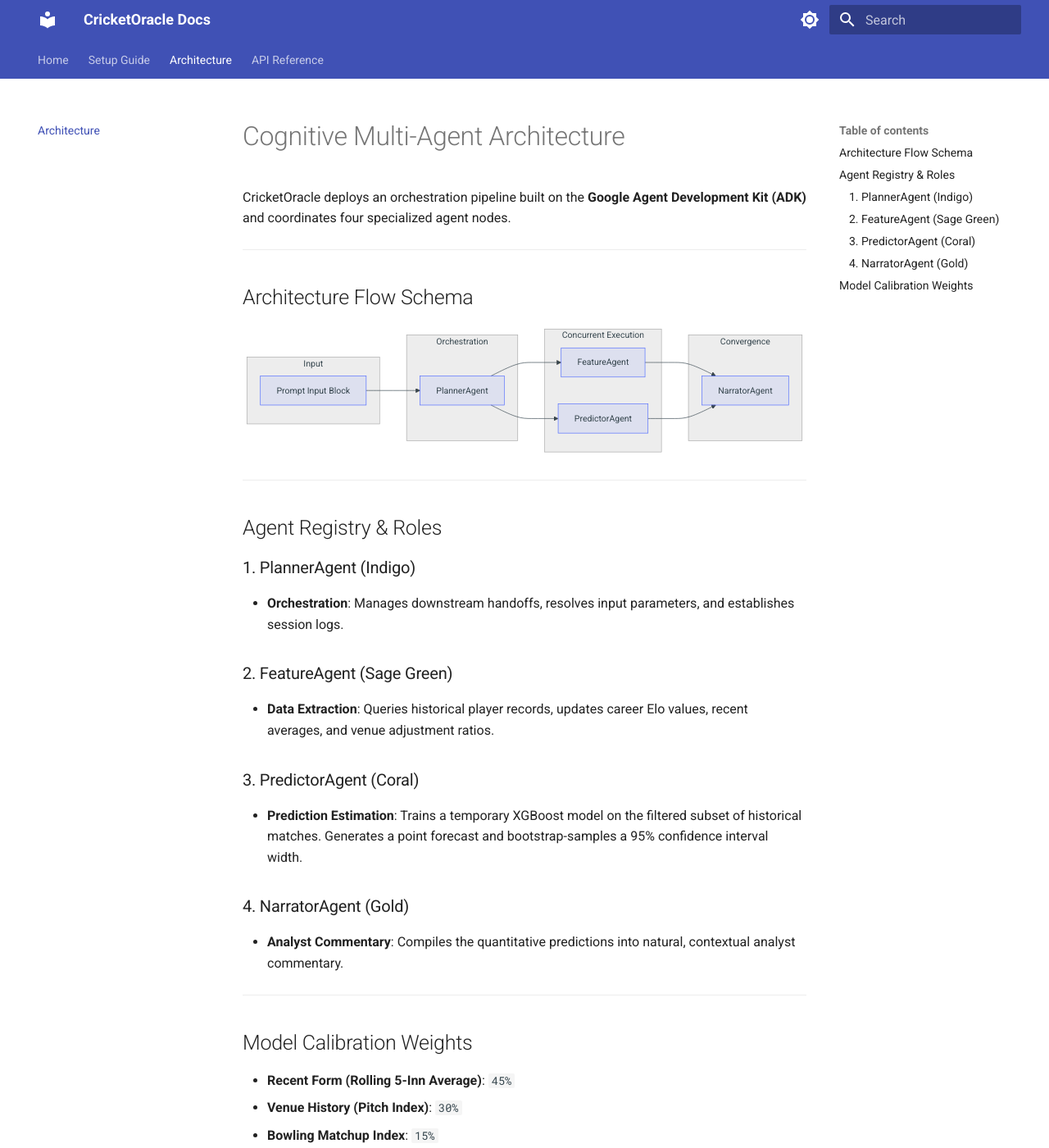
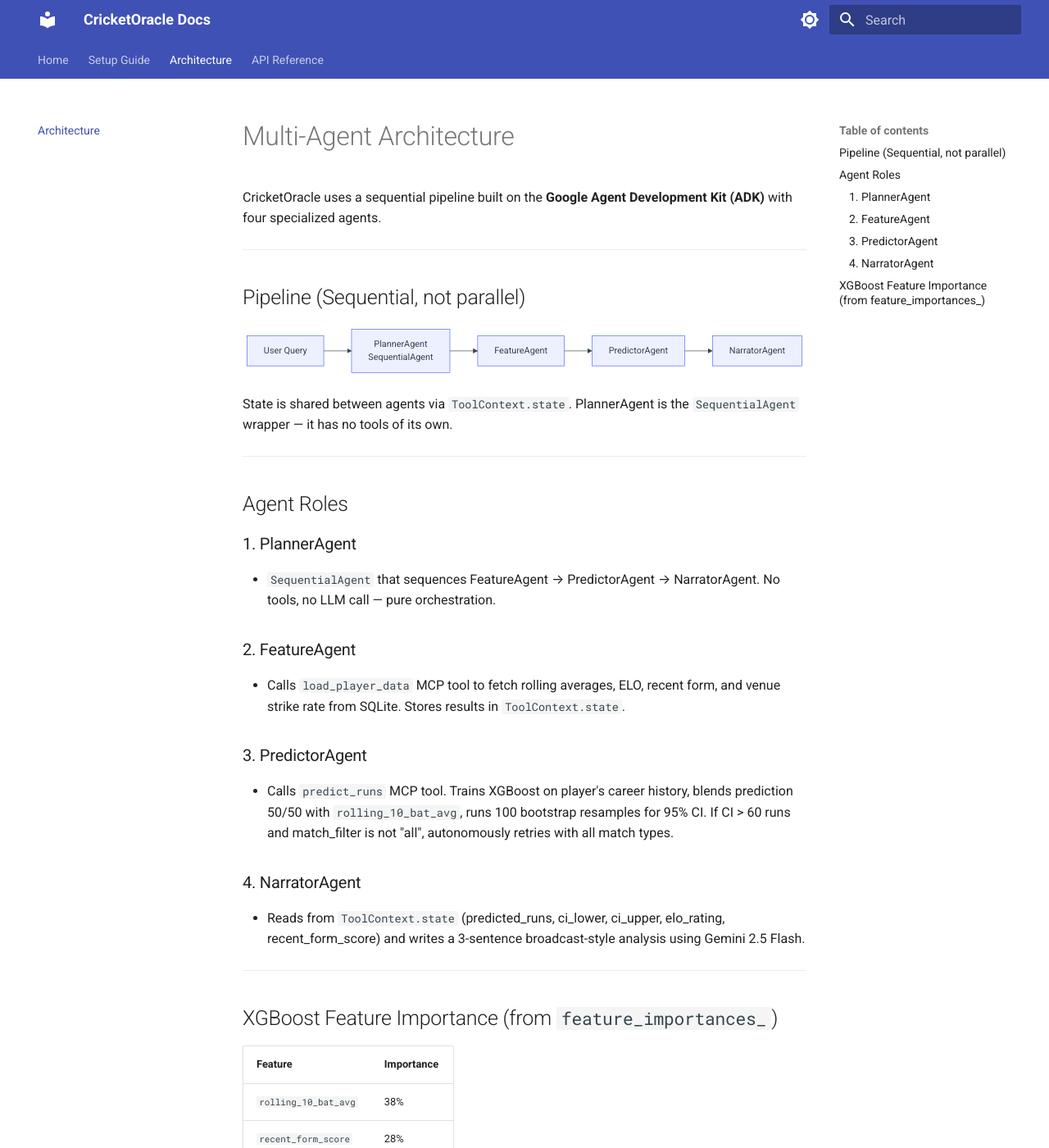
Before and after one commit to bilalhaider-ux/cric_oracle, an MkDocs documentation site: the page built from docs/architecture.md, in a window 1280 px wide and 1400 px high. Shown: the whole window at 82% size. Built offline with MkDocs 1.6.1 and Material for MkDocs 9.7.7, drawn with Linux system fonts in a browser that asks for light colours; some of the changed text lies outside the part shown.

Commit message:
Fix CI threshold to 60, add agentic retry, clean comments, update docs

````diff
--- a/docs/architecture.md
+++ b/docs/architecture.md
@@ -1,58 +1,45 @@
-# Cognitive Multi-Agent Architecture
+# Multi-Agent Architecture
 
-CricketOracle deploys an orchestration pipeline built on the **Google Agent Development Kit (ADK)** and coordinates four specialized agent nodes.
+CricketOracle uses a sequential pipeline built on the **Google Agent Development Kit (ADK)** with four specialized agents.
 
 ---
 
-## Architecture Flow Schema
+## Pipeline (Sequential, not parallel)
 
 ```mermaid
 graph LR
-    subgraph Input
-        A[Prompt Input Block]
-    end
+    A[User Query] --> B[PlannerAgent\nSequentialAgent]
+    B --> C[FeatureAgent]
+    C --> D[PredictorAgent]
+    D --> E[NarratorAgent]
+```
 
-    subgraph Orchestration
-        B[PlannerAgent]
-    end
-
-    subgraph Concurrent Execution
-        C[FeatureAgent]
-        D[PredictorAgent]
-    end
-
-    subgraph Convergence
-        E[NarratorAgent]
-    end
-
-    A --> B
-    B --> C
-    B --> D
-    C --> E
-    D --> E
-```
+State is shared between agents via `ToolContext.state`. PlannerAgent is the `SequentialAgent` wrapper — it has no tools of its own.
 
 ---
 
-## Agent Registry & Roles
+## Agent Roles
 
-### 1. PlannerAgent (Indigo)
-*   **Orchestration**: Manages downstream handoffs, resolves input parameters, and establishes session logs.
+### 1. PlannerAgent
+*   `SequentialAgent` that sequences FeatureAgent → PredictorAgent → NarratorAgent. No tools, no LLM call — pure orchestration.
 
-### 2. FeatureAgent (Sage Green)
-*   **Data Extraction**: Queries historical player records, updates career Elo values, recent averages, and venue adjustment ratios.
+### 2. FeatureAgent
+*   Calls `load_player_data` MCP tool to fetch rolling averages, ELO, recent form, and venue strike rate from SQLite. Stores results in `ToolContext.state`.
 
-### 3. PredictorAgent (Coral)
-*   **Prediction Estimation**: Trains a temporary XGBoost model on the filtered subset of historical matches. Generates a point forecast and bootstrap-samples a 95% confidence interval width.
+### 3. PredictorAgent
+*   Calls `predict_runs` MCP tool. Trains XGBoost on player's career history, blends prediction 50/50 with `rolling_10_bat_avg`, runs 100 bootstrap resamples for 95% CI. If CI > 60 runs and match_filter is not "all", autonomously retries with all match types.
 
-### 4. NarratorAgent (Gold)
-*   **Analyst Commentary**: Compiles the quantitative predictions into natural, contextual analyst commentary.
+### 4. NarratorAgent
+*   Reads from `ToolContext.state` (predicted_runs, ci_lower, ci_upper, elo_rating, recent_form_score) and writes a 3-sentence broadcast-style analysis using Gemini 2.5 Flash.
 
 ---
 
-## Model Calibration Weights
+## XGBoost Feature Importance (from `feature_importances_`)
 
-*   **Recent Form (Rolling 5-Inn Average)**: `45%`
-*   **Venue History (Pitch Index)**: `30%`
-*   **Bowling Matchup Index**: `15%`
-*   **Player Age/Condition**: `10%`
+| Feature | Importance |
+|---------|-----------|
+| `rolling_10_bat_avg` | 38% |
+| `recent_form_score` | 28% |
+| `elo_rating` | 18% |
+| `venue_adjusted_sr` | 10% |
+| `rolling_10_bat_sr` | 6% |
--- a/frontend/src/components/PlayerSearch.jsx
+++ b/frontend/src/components/PlayerSearch.jsx
@@ -275,9 +275,7 @@
           Match Type Filter
         </p>
 
-        {/* [MATERIAL 3 UI COMPONENT PARADIGM - SEGMENTED CONTROL / CHIPS]
-            Implements standard Material 3 segmented pill design. It uses absolute positioning
-            with layoutId matching for smooth sliding active indicator transitions. */}
+        {/* Segmented pill filter — active indicator slides via Framer Motion layoutId */}
         <div className="relative flex p-1 bg-m3Canvas rounded-full border border-m3Border w-fit gap-1 select-none theme-transition">
           {MATCH_FILTERS.map((f) => {
             const Icon = f.icon;
````
Also changed, not shown: KAGGLE_WRITEUP.md (+39 -9 lines), README.md (+1 -1 lines), api.py (+28 -10 lines), data_pipeline.py (+4 -8 lines), docs/api.md (+28 -19 lines), docs/index.md (+9 -9 lines), frontend/src/components/AgentTrace.jsx (+5 -11 lines), frontend/src/components/PredictionCard.jsx (+26 -12 lines), cricket_oracle_notebook.ipynb (added), 2 other files.
